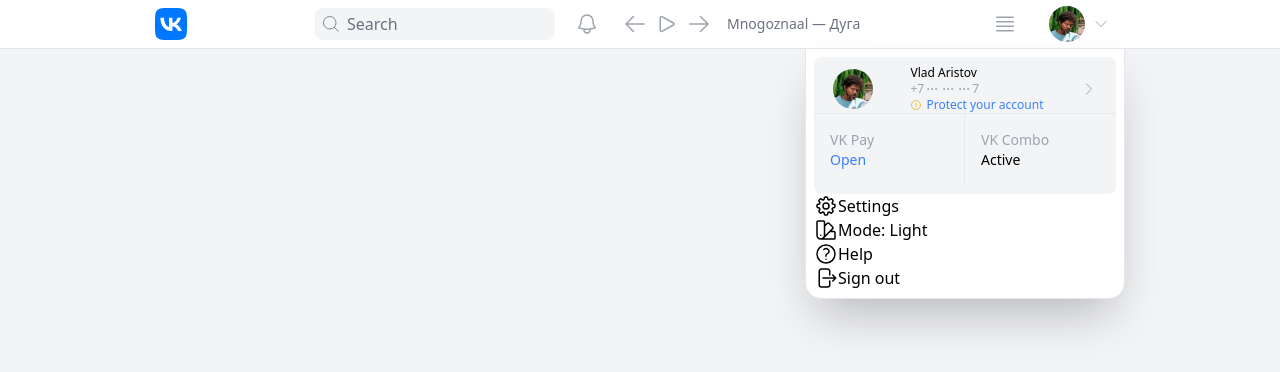
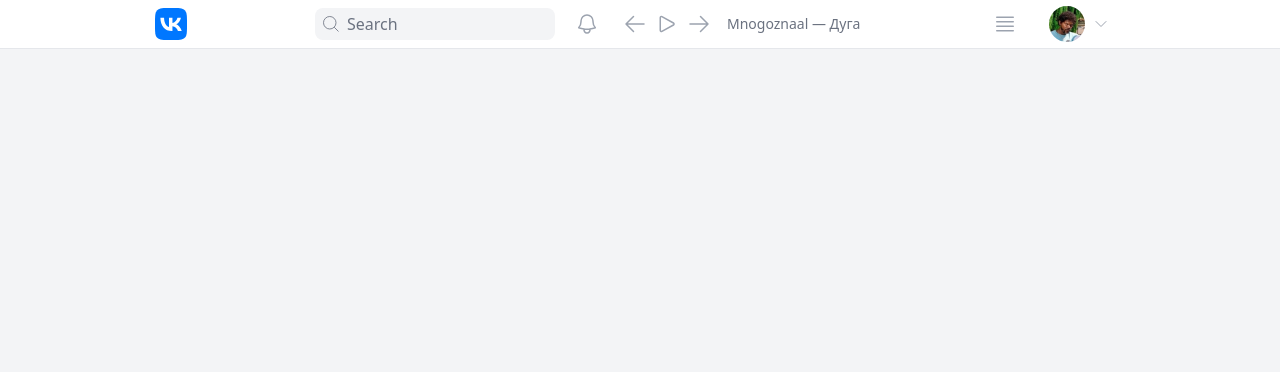
Before and after one commit to v1ab1/tailwind-practice-on-vk-profile, a plain HTML site: page index.html in a window 1280 px wide. Drawn offline with nearby package versions, Linux system fonts and the light colour scheme.

Commit message:
Update index.html

```diff
--- a/index.html
+++ b/index.html
@@ -5,11 +5,13 @@
     <meta name="viewport" content="width=device-width, initial-scale=1.0">
     <title>VK</title>
     <script src="https://cdn.tailwindcss.com"></script>
+    <script defer src="https://unpkg.com/alpinejs@3.x.x/dist/cdn.min.js"></script>
+    <style>[x-cloak] { display: none !important; }</style>
 </head>
 <body class="min-h-screen bg-gray-100">
     <header class="bg-white border-b">
         <div class="containter mx-auto" style="max-width: 970;">
-            <div class="flex items-center justify-between  h-12 relative">
+            <div class="flex items-center justify-between  h-12">
                 <div class="flex items-center h-full">
                     <a href="" class="block w-40">
                         <svg class="w-8" viewBox="0 0 48 48" fill="none" xmlns="http://www.w3.org/2000/svg">
@@ -55,27 +57,24 @@
                         </div>
                     </div>
                 </div>
-                <div>
-                    <div class="flex h-full">
+                <div x-data="{ open: false }" class="relative">
                     <div class="flex h-full">
                         <div class="flex items-center group hover:bg-gray-100 cursor-pointer h-full px-4">
                             <svg class="w-6 h-6 text-gray-400 group-hover:text-gray-500" xmlns="http://www.w3.org/2000/svg" fill="none" viewBox="0 0 24 24" stroke-width="1.5" stroke="currentColor">
                                 <path stroke-linecap="round" stroke-linejoin="round" d="M3.75 5.25h16.5m-16.5 4.5h16.5m-16.5 4.5h16.5m-16.5 4.5h16.5" />
                             </svg>
                          </div>
-                            <div class="group flex items-center hover:bg-gray-100 cursor-pointer h-full px-4">
+                        <div x-on:click="open = true" class="group flex items-center hover:bg-gray-100 cursor-pointer h-full px-4">
                             <img class="w-9 rounded-full" src="./avatar.jpeg" alt="">
                             <svg class="w-4 ml-2 text-gray-400 group-hover:text-gray-500" xmlns="http://www.w3.org/2000/svg" fill="none" viewBox="0 0 24 24" stroke-width="1.5" stroke="currentColor">
                                 <path stroke-linecap="round" stroke-linejoin="round" d="M19.5 8.25l-7.5 7.5-7.5-7.5" />
                             </svg>
                         </div>
                     </div>
-                    </div>
-                </div>
-                <div class="absolute top-full right-0">
-                    <div class="bg-white border w-80 p-2 rounded-b-2xl shadow-2xl">
-                        <div class="bg-gray-100 py-2 rounded-lg">
-                            <div class="flex flex-row items-center justify-around">
+                    <div x-cloak x-show="open" x-on:click.away="open = false" class="absolute top-full right-0">
+                        <div class="bg-white border w-80 rounded-b-2xl shadow-2xl">
+                            <div class="bg-gray-100 rounded-lg m-4 mb-0">
+                                <div class="flex flex-row items-center justify-around py-4 hover:bg-gray-200 hover:rounded-t-xl">
                                     <div class="flex h-full items-center justify-center">
                                         <img class="w-10 rounded-full" src="./avatar.jpeg" alt="">
                                     </div>
@@ -110,17 +109,18 @@
                                     </div>
                                 </div>
                                 <div class="flex flex-row">
-                                <div class="w-6/12 flex flex-col p-4 text-sm text-gray-400" style="border-top: 1px solid #e7e9eb; border-right: 1px solid #e7e9eb;">
+                                    <div class="w-6/12 flex flex-col p-4 text-sm text-gray-400 text-xs hover:bg-gray-200 hover:rounded-bl-xl" style="border-top: 1px solid #e7e9eb; border-right: 1px solid #e7e9eb;">
                                         VK Pay <br> <span class="text-blue-500">Open</span>
                                     </div>
-                                <div class="w-6/12 flex flex-col p-4 text-sm text-gray-400" style="border-top: 1px solid #e7e9eb;">
+                                    <div class="w-6/12 flex flex-col p-4 text-sm text-gray-400 text-xs hover:bg-gray-200 hover:rounded-br-xl" style="border-top: 1px solid #e7e9eb;">
                                         VK Combo <br> <span class="text-black">Active</span>
                                     </div>
                                 </div>
                             </div>
-                        <div class="flex flex-row">
                             <div>
-                                <svg xmlns="http://www.w3.org/2000/svg" fill="none" viewBox="0 0 24 24" stroke-width="1.5" stroke="currentColor" class="w-6 h-6">
+                                <div class="flex flex-row text-sm hover:bg-gray-100 mt-2 px-4 py-2">
+                                    <div>
+                                        <svg xmlns="http://www.w3.org/2000/svg" fill="none" viewBox="0 0 24 24" stroke-width="1.5" stroke="currentColor" class="w-6 h-6 text-blue-500 mr-2">
                                             <path stroke-linecap="round" stroke-linejoin="round" d="M10.343 3.94c.09-.542.56-.94 1.11-.94h1.093c.55 0 1.02.398 1.11.94l.149.894c.07.424.384.764.78.93.398.164.855.142 1.205-.108l.737-.527a1.125 1.125 0 011.45.12l.773.774c.39.389.44 1.002.12 1.45l-.527.737c-.25.35-.272.806-.107 1.204.165.397.505.71.93.78l.893.15c.543.09.94.56.94 1.109v1.094c0 .55-.397 1.02-.94 1.11l-.893.149c-.425.07-.765.383-.93.78-.165.398-.143.854.107 1.204l.527.738c.32.447.269 1.06-.12 1.45l-.774.773a1.125 1.125 0 01-1.449.12l-.738-.527c-.35-.25-.806-.272-1.203-.107-.397.165-.71.505-.781.929l-.149.894c-.09.542-.56.94-1.11.94h-1.094c-.55 0-1.019-.398-1.11-.94l-.148-.894c-.071-.424-.384-.764-.781-.93-.398-.164-.854-.142-1.204.108l-.738.527c-.447.32-1.06.269-1.45-.12l-.773-.774a1.125 1.125 0 01-.12-1.45l.527-.737c.25-.35.273-.806.108-1.204-.165-.397-.505-.71-.93-.78l-.894-.15c-.542-.09-.94-.56-.94-1.109v-1.094c0-.55.398-1.02.94-1.11l.894-.149c.424-.07.765-.383.93-.78.165-.398.143-.854-.107-1.204l-.527-.738a1.125 1.125 0 01.12-1.45l.773-.773a1.125 1.125 0 011.45-.12l.737.527c.35.25.807.272 1.204.107.397-.165.71-.505.78-.929l.15-.894z" />
                                             <path stroke-linecap="round" stroke-linejoin="round" d="M15 12a3 3 0 11-6 0 3 3 0 016 0z" />
                                         </svg>
@@ -129,19 +129,19 @@
                                         <a href="">Settings</a>
                                     </div>
                                 </div>
-                        <div class="flex flex-row">
+                                <div class="flex flex-row text-sm mt-2 px-4 py-2">
                                     <div>
-                                <svg xmlns="http://www.w3.org/2000/svg" fill="none" viewBox="0 0 24 24" stroke-width="1.5" stroke="currentColor" class="w-6 h-6">
+                                        <svg xmlns="http://www.w3.org/2000/svg" fill="none" viewBox="0 0 24 24" stroke-width="1.5" stroke="currentColor" class="w-6 h-6 text-blue-500 mr-2">
                                             <path stroke-linecap="round" stroke-linejoin="round" d="M4.098 19.902a3.75 3.75 0 005.304 0l6.401-6.402M6.75 21A3.75 3.75 0 013 17.25V4.125C3 3.504 3.504 3 4.125 3h5.25c.621 0 1.125.504 1.125 1.125v4.072M6.75 21a3.75 3.75 0 003.75-3.75V8.197M6.75 21h13.125c.621 0 1.125-.504 1.125-1.125v-5.25c0-.621-.504-1.125-1.125-1.125h-4.072M10.5 8.197l2.88-2.88c.438-.439 1.15-.439 1.59 0l3.712 3.713c.44.44.44 1.152 0 1.59l-2.879 2.88M6.75 17.25h.008v.008H6.75v-.008z" />
                                         </svg>
                                     </div>
                                     <div>
-                                <a href="">Mode: <span>Light</span></a>
+                                        <a href="">Mode: <span class="text-blue-500">Light</span></a>
                                     </div>
                                 </div>
-                        <div class="flex flex-row">
+                                <div class="flex flex-row text-sm hover:bg-gray-100 mt-2 px-4 py-2">
                                     <div>
-                                <svg xmlns="http://www.w3.org/2000/svg" fill="none" viewBox="0 0 24 24" stroke-width="1.5" stroke="currentColor" class="w-6 h-6">
+                                        <svg xmlns="http://www.w3.org/2000/svg" fill="none" viewBox="0 0 24 24" stroke-width="1.5" stroke="currentColor" class="w-6 h-6 text-blue-500 mr-2">
                                             <path stroke-linecap="round" stroke-linejoin="round" d="M9.879 7.519c1.171-1.025 3.071-1.025 4.242 0 1.172 1.025 1.172 2.687 0 3.712-.203.179-.43.326-.67.442-.745.361-1.45.999-1.45 1.827v.75M21 12a9 9 0 11-18 0 9 9 0 0118 0zm-9 5.25h.008v.008H12v-.008z" />
                                         </svg>
                                     </div>
@@ -149,9 +149,9 @@
                                         <a href="">Help</a>
                                     </div>
                                 </div>
-                        <div class="flex flex-row">
+                                <div class="flex flex-row text-sm hover:bg-gray-100 mt-2 px-4 py-2 mb-2">
                                     <div>
-                                <svg xmlns="http://www.w3.org/2000/svg" fill="none" viewBox="0 0 24 24" stroke-width="1.5" stroke="currentColor" class="w-6 h-6">
+                                        <svg xmlns="http://www.w3.org/2000/svg" fill="none" viewBox="0 0 24 24" stroke-width="1.5" stroke="currentColor" class="w-6 h-6 text-blue-500 mr-2">
                                             <path stroke-linecap="round" stroke-linejoin="round" d="M15.75 9V5.25A2.25 2.25 0 0013.5 3h-6a2.25 2.25 0 00-2.25 2.25v13.5A2.25 2.25 0 007.5 21h6a2.25 2.25 0 002.25-2.25V15m3 0l3-3m0 0l-3-3m3 3H9" />
                                         </svg>
                                     </div>
@@ -163,6 +163,8 @@
                         </div>
                     </div>
                 </div>
+            </div>
+        </div>
     </header>
 </body>
 </html>
```
Lines whose indentation alone changed are shown as unchanged.
